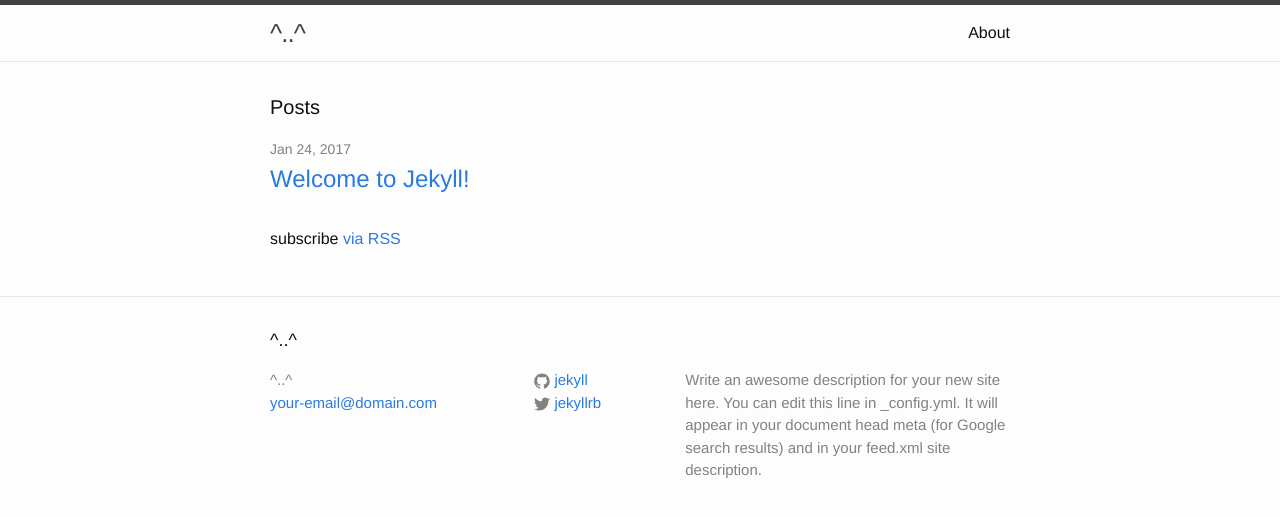
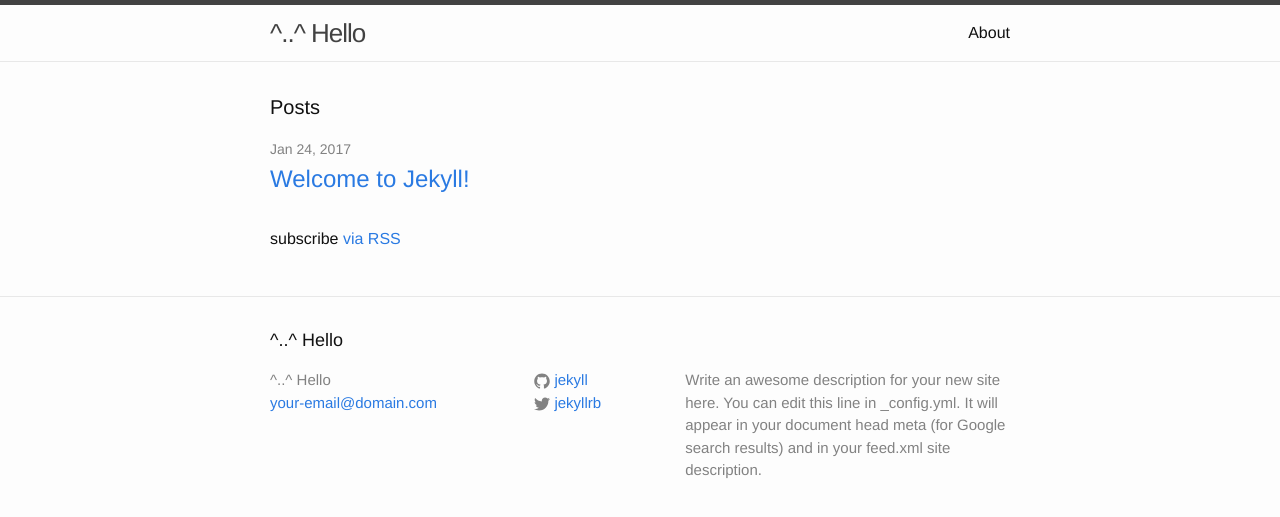
Before and after one commit to Jawstest/jawstest.github.io, a Jekyll site: the page built from index.html, in a window 1280 px wide. Shown: the top 517 px of the page. Built offline with Jekyll 4.4.1, drawn with Linux system fonts in a browser that asks for light colours.

Commit message:
Change title to Hello

```diff
--- a/_config.yml
+++ b/_config.yml
@@ -7,7 +7,7 @@
 # 'jekyll serve'. If you change this file, please restart the server process.
 
 # Site settings
-title: ^..^
+title: ^..^ Hello
 email: your-email@domain.com
 description: > # this means to ignore newlines until "baseurl:"
   Write an awesome description for your new site here. You can edit this
```
